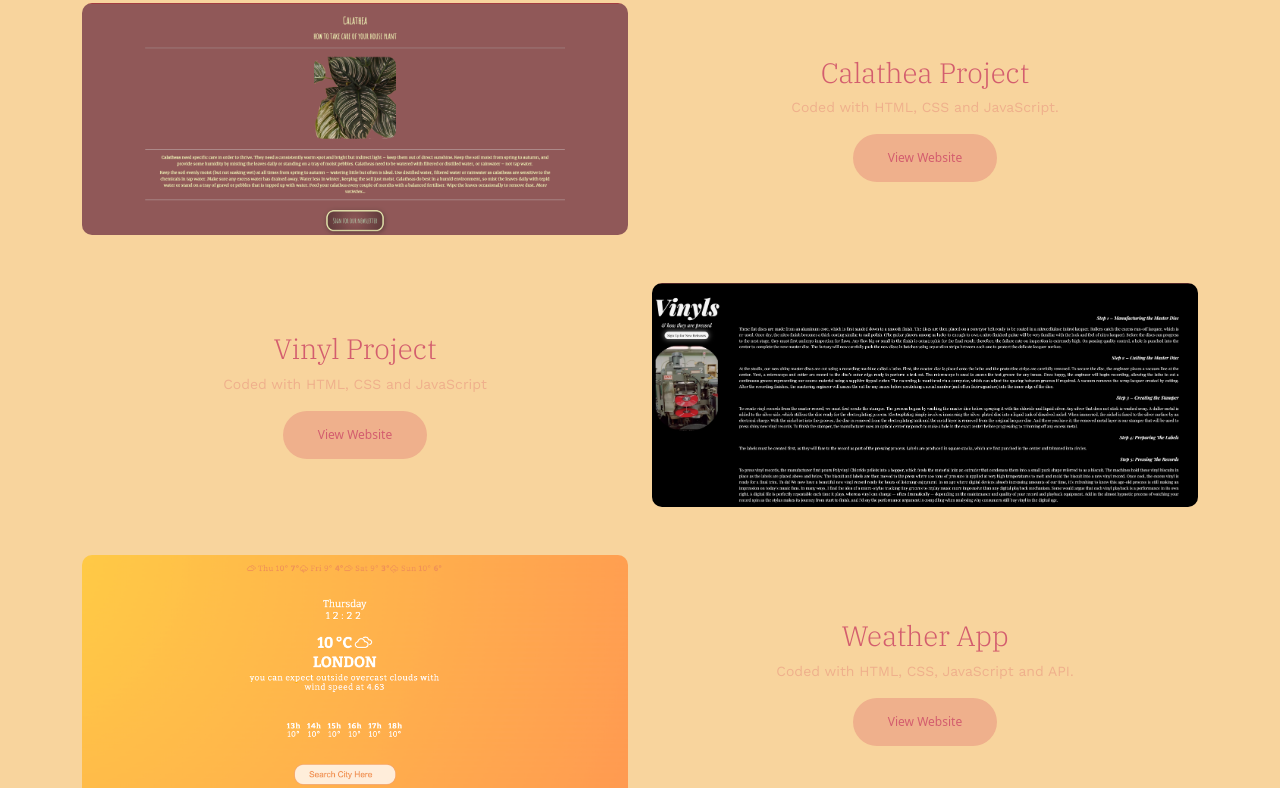
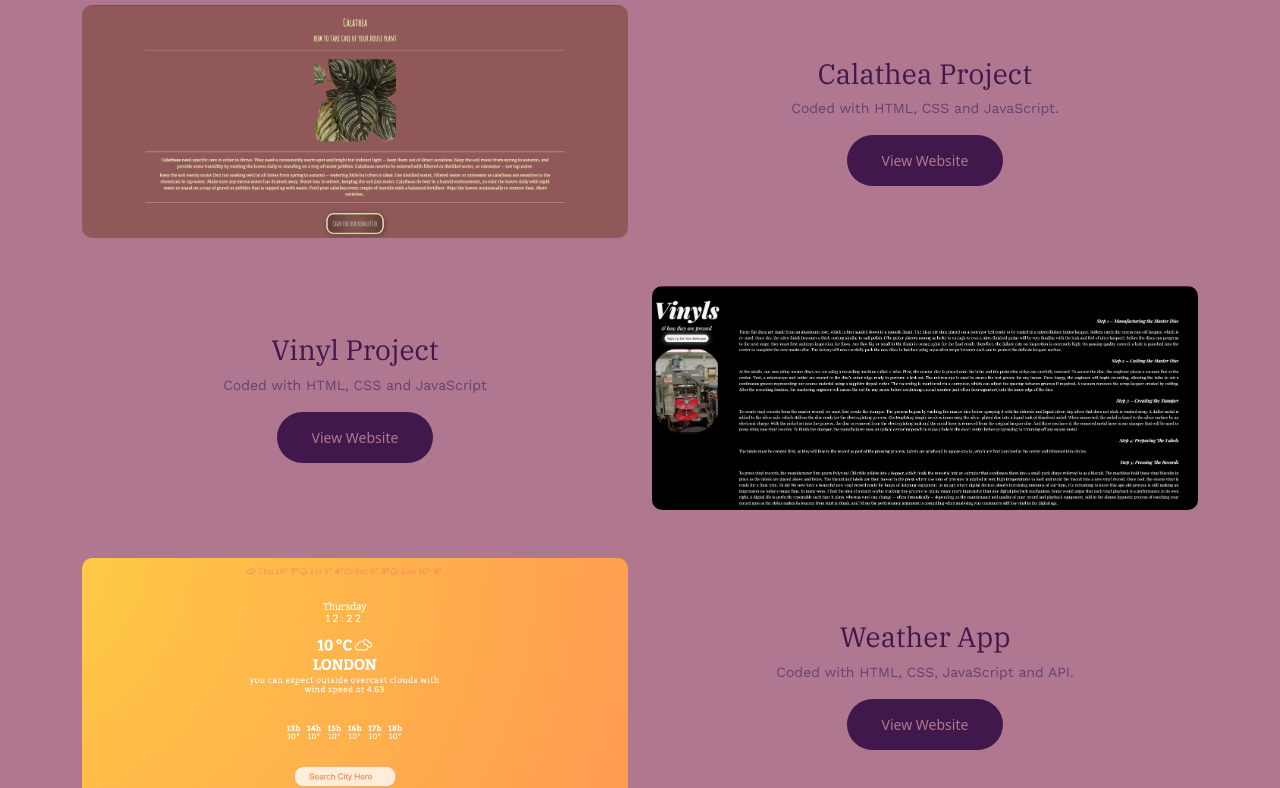
Before and after one commit to molinarijess/portfolio-project, a plain HTML site: page project.html in a window 1280 px wide. Shown: the part 129-917 px from the top of the page. Drawn offline with nearby package versions, Linux system fonts and the light colour scheme.

Commit message:
updated css and new logo

```diff
--- a/css/style.css
+++ b/css/style.css
@@ -1,16 +1,16 @@
 @import url("https://fonts.googleapis.com/css2?family=IBM+Plex+Serif:ital,wght@0,100;0,200;0,300;0,400;0,500;0,600;0,700;1,100;1,200;1,300;1,400;1,500;1,600;1,700&family=Work+Sans:ital,wght@0,100;0,200;0,300;0,400;0,500;0,600;0,700;0,800;0,900;1,100;1,200;1,300;1,400;1,500;1,600;1,700;1,800;1,900&display=swap");
 
 :root {
-  --main-color: #5aa469;
-  --link-color: #efb08c;
-  --text-color: #f8d49d;
-  --emphasize-color: #d35d6e;
+  --main-color: #809e58;
+  --link-color: #674172;
+  --text-color: #40184b;
+  --emphasize-color: #af7790;
   --title-font: "IBM Plex Serif", serif;
   --text-font: "Work Sans", sans-serif;
 }
 
 section#homepage {
-  background: linear-gradient(to bottom left, #efb08c 50%, #f8d49d 50%);
+  background: linear-gradient(to bottom left, #674172 50%, #40184b 50%);
   display: flex;
   height: calc(100vh - 41px);
   justify-content: center;
@@ -24,7 +24,7 @@ section#about {
 }
 
 section#projects {
-  background-color: var(--text-color);
+  background-color: var(--emphasize-color);
 }
 
 section#contact {
@@ -35,7 +35,6 @@ section#contact {
 
 span.logo-name {
   color: var(--text-color);
-  cursor: none;
   font-family: var(--title-font);
   padding-left: 12px;
   text-decoration: none;
@@ -211,10 +210,10 @@ a.github-repository {
 }
 
 .project-name {
-  color: var(--emphasize-color);
+  color: var(--text-color);
   font-family: var(--title-font);
   font-size: 28px;
-  font-weight: 300;
+  font-weight: 400;
   text-align: center;
 }
 
@@ -232,18 +231,18 @@ a.github-repository {
 }
 
 .project-link-btn {
-  background: var(--link-color);
+  background: var(--text-color);
   border-radius: 50px;
   color: var(--emphasize-color);
-  font-size: 12px;
+  font-size: 14px;
   padding: 15px 35px;
   text-decoration: none;
   transition: 300ms ease-in-out;
 }
 
 .project-link-btn:hover {
-  background: var(--emphasize-color);
-  color: var(--text-color);
+  background: var(--link-color);
+  color: var(--emphasize-color);
   font-size: 14px;
 }
 
```
Also changed, not shown: img/logo.png, 2 other files.
